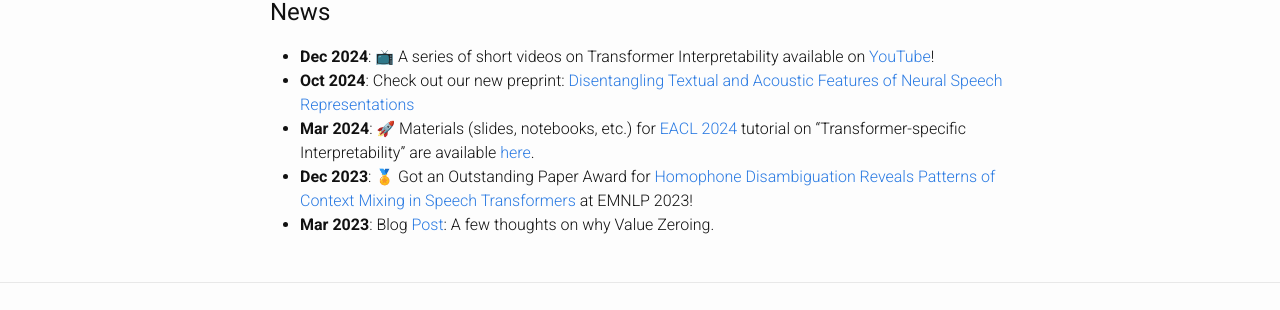
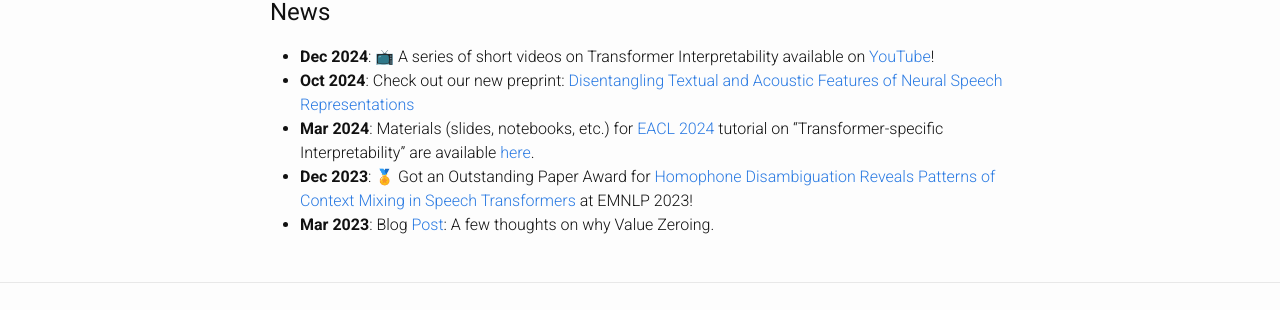
Before and after one commit to hmohebbi/hmohebbi.github.io, a Jekyll site: the page built from index.md, in a window 1280 px wide. Shown: the part 956-1266 px from the top of the page. Built offline with Jekyll 4.4.1, drawn with Linux system fonts in a browser that asks for light colours; a style sheet for code colours, icons or effects is not loaded.

Commit message:
Update index.md

```diff
--- a/index.md
+++ b/index.md
@@ -51,7 +51,7 @@ Before that, I got my Bachelor’s (2014-2019) in Computer Engineering from [Fer
 * __Oct 2024__: Check out our new preprint: [Disentangling Textual and Acoustic Features of Neural Speech Representations](https://arxiv.org/abs/2410.03037)
 <!-- * __Sep 2024__: A new paper accepted to BlackboxNLP 2024: [How Language Models Prioritize Contextual Grammatical Cues?](https://arxiv.org/abs/2410.03447) -->
 <!-- * __Apr 2024__: I'll run for Spierfonds to raise money for research on muscular diseases. Your donation [here](https://www.spieractie.nl/fundraisers/hosein-mohebbi) would greatly please me! -->
-* __Mar 2024__: <span class="emoji">🚀</span> Materials (slides, notebooks, etc.) for [EACL 2024](https://2024.eacl.org/program/tutorials/) tutorial on "Transformer-specific Interpretability" are available [here](https://github.com/interpretingdl/eacl2024_transformer_interpretability_tutorial).
+* __Mar 2024__: Materials (slides, notebooks, etc.) for [EACL 2024](https://2024.eacl.org/program/tutorials/) tutorial on "Transformer-specific Interpretability" are available [here](https://github.com/interpretingdl/eacl2024_transformer_interpretability_tutorial).
 <!--* __Mar 2024__: [DecoderLens](https://arxiv.org/abs/2310.03686) has been accepted to findings of [NAACL 2024](https://2024.naacl.org/). -->
 <!-- * __Jan 2024__: Started a research visit at ILCC, University of Edinburgh. -->
 * __Dec 2023__: <span class="emoji">🏅</span> Got an Outstanding Paper Award for [Homophone Disambiguation Reveals Patterns of Context Mixing in Speech Transformers](https://aclanthology.org/2023.emnlp-main.513/) at EMNLP 2023!
```
